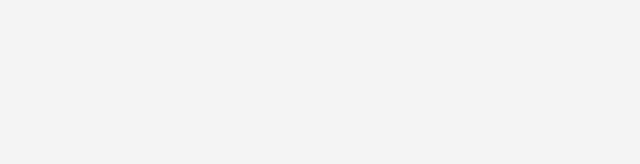
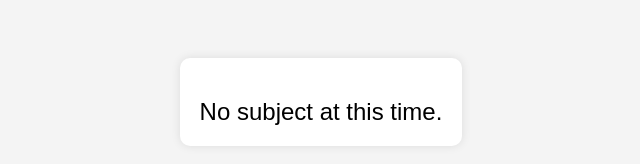
Before and after one commit to GLaDOzXD/school_schedule, a plain HTML site: page src/index.html in a window 1280 px wide. Shown: the whole page, without its empty margins (319-959 px from the left). Drawn offline with Linux system fonts and the light colour scheme.

Commit message:
Update index.html

```diff
--- a/src/index.html
+++ b/src/index.html
@@ -7,6 +7,8 @@
     <link rel="stylesheet" href="style.css">
 </head>
 <body>
+    <div class="schedule-container">
+        <div id="current-subject"></div>
     <script src="script.js"></script>
 </body>
 </html>
```
